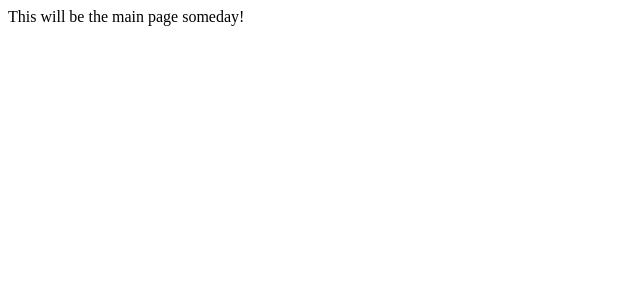
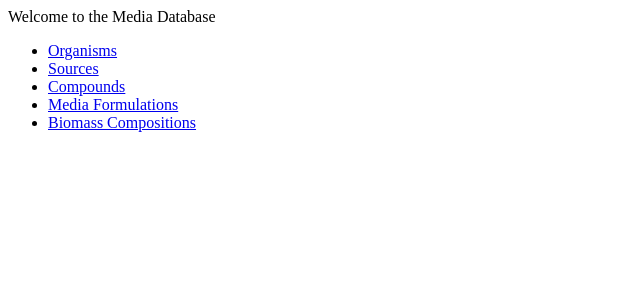
Before and after one commit to marichards/media-db, a Django app: page /defined_media/ in a window 1280 px wide. Shown: the top 300 px of the page, without its empty margins (0-640 px from the left). Run offline with Django 3.2, Linux system fonts and the light colour scheme.

Commit message:
Made new templates, converted compounds to compids for now

```diff
--- /dev/null
+++ b/media_site/defined_media/templates/defined_media/main.html
@@ -0,0 +1,14 @@
+
+	<p>Welcome to the Media Database</p>
+
+	<ul>
+
+
+	<li><a href="{% url 'organisms' %}"> Organisms </a></li>
+	<li><a href="{% url 'sources' %}"> Sources </a></li>
+	<li><a href="{% url 'compounds' %}"> Compounds </a></li>
+	<li><a href="{% url 'media' %}"> Media Formulations </a></li>
+	<li><a href="{% url 'biomass' %}"> Biomass Compositions </a></li>
+
+
+	</ul>
--- a/media_site/defined_media/templates/defined_media/media_record.html
+++ b/media_site/defined_media/templates/defined_media/media_record.html
@@ -3,7 +3,7 @@
 
 	<ul>
 	{% for compound in compound_list %}
-		<li><a href='/defined_media/compounds/{{compound.compid }}/'>{{compound.compid }}</a></li>
+		<li><a href="{% url 'compound_record' compound.compid %}">{{compound.compid }}</a></li>
 	{% endfor %}
 	</ul>
 {% else %}
--- a/media_site/defined_media/views.py
+++ b/media_site/defined_media/views.py
@@ -10,12 +10,29 @@ from defined_media.models import Compounds,MediaNames,MediaCompounds,Organisms,S
 
 #Define the main page of the site
 def main(request):
+
+	#Put into basic template
+	template = loader.get_template('defined_media/main.html')
+	context = RequestContext(request, {
+
+	})
+	return HttpResponse(template.render(context))
+
 	#Basic Return; Placeholder
-	return HttpResponse('This will be the main page someday!')
+	#return HttpResponse('This will be the main page someday!')
 
 #Define the compounds index
 def compounds(request):
-	return HttpResponse('This is the main compounds index')
+
+	#List all the compounds, limit to 50 for now!
+	compound_list = Compounds.objects.order_by('compid')[:10]
+
+	#Put it into the template
+	template = loader.get_template('defined_media/compounds.html')
+	context = RequestContext(request, {
+		'compound_list': compound_list,
+	})
+	return HttpResponse(template.render(context))
 
 #Define the media index
 def media(request):
@@ -32,7 +49,16 @@ def media(request):
 
 #Define the organisms index
 def organisms(request):
-	return HttpResponse('This is the main organisms index')
+
+	#List all the organisms, limit to 10 for now!
+	organism_list = Organisms.objects.order_by('genus')[:10]
+
+	#Put it into a template
+	template = loader.get_template('defined_media/organisms.html')
+	context = RequestContext(request, {
+		'organism_list': organism_list,
+	})
+	return HttpResponse(template.render(context))
 
 #Define the biomass index
 def biomass(request):
```
Also changed, not shown: media_site/defined_media/models.py (+4 -3 lines), media_site/defined_media/templates/defined_media/compounds.html (added, +11 -0 lines), media_site/defined_media/templates/defined_media/organisms.html (added, +11 -0 lines).
